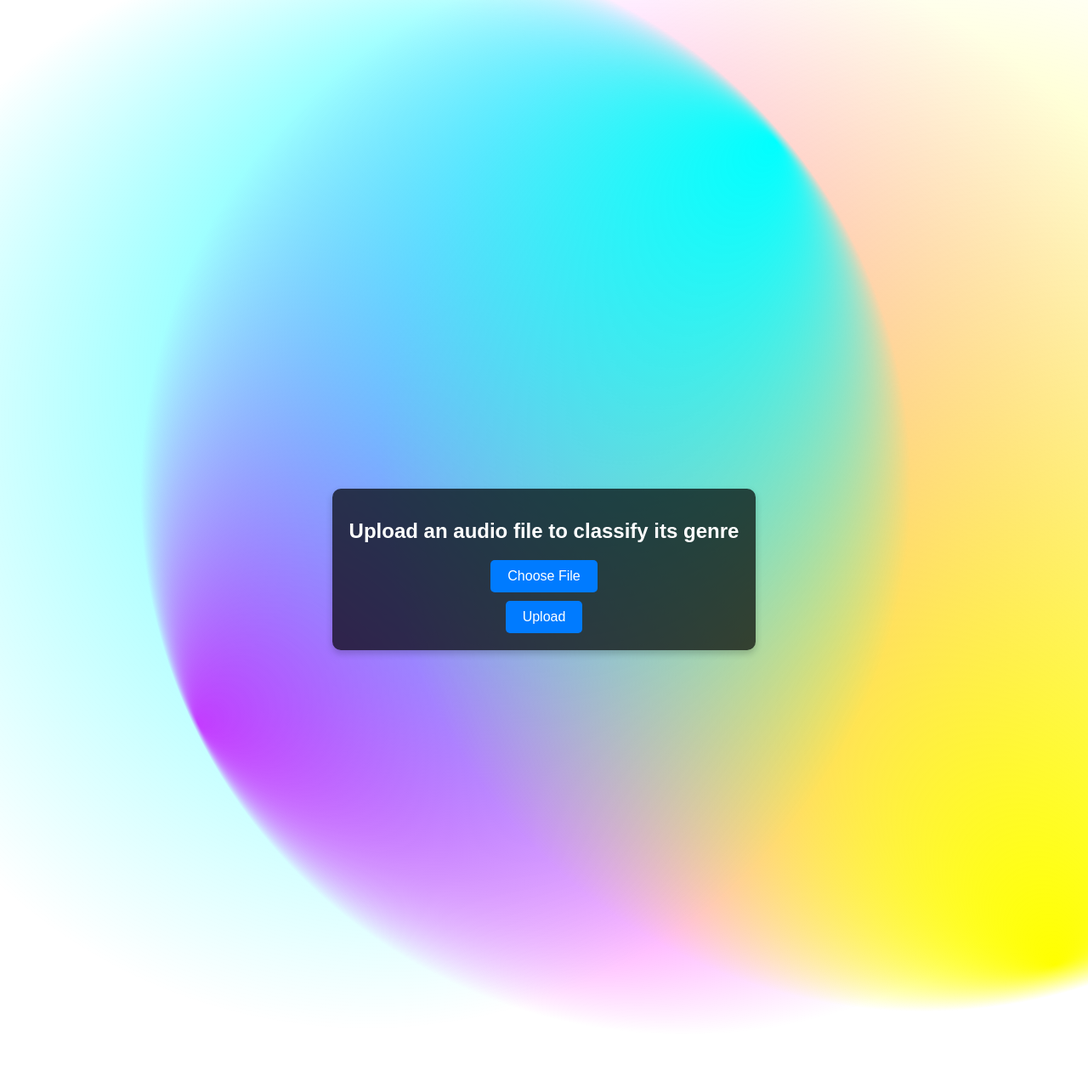
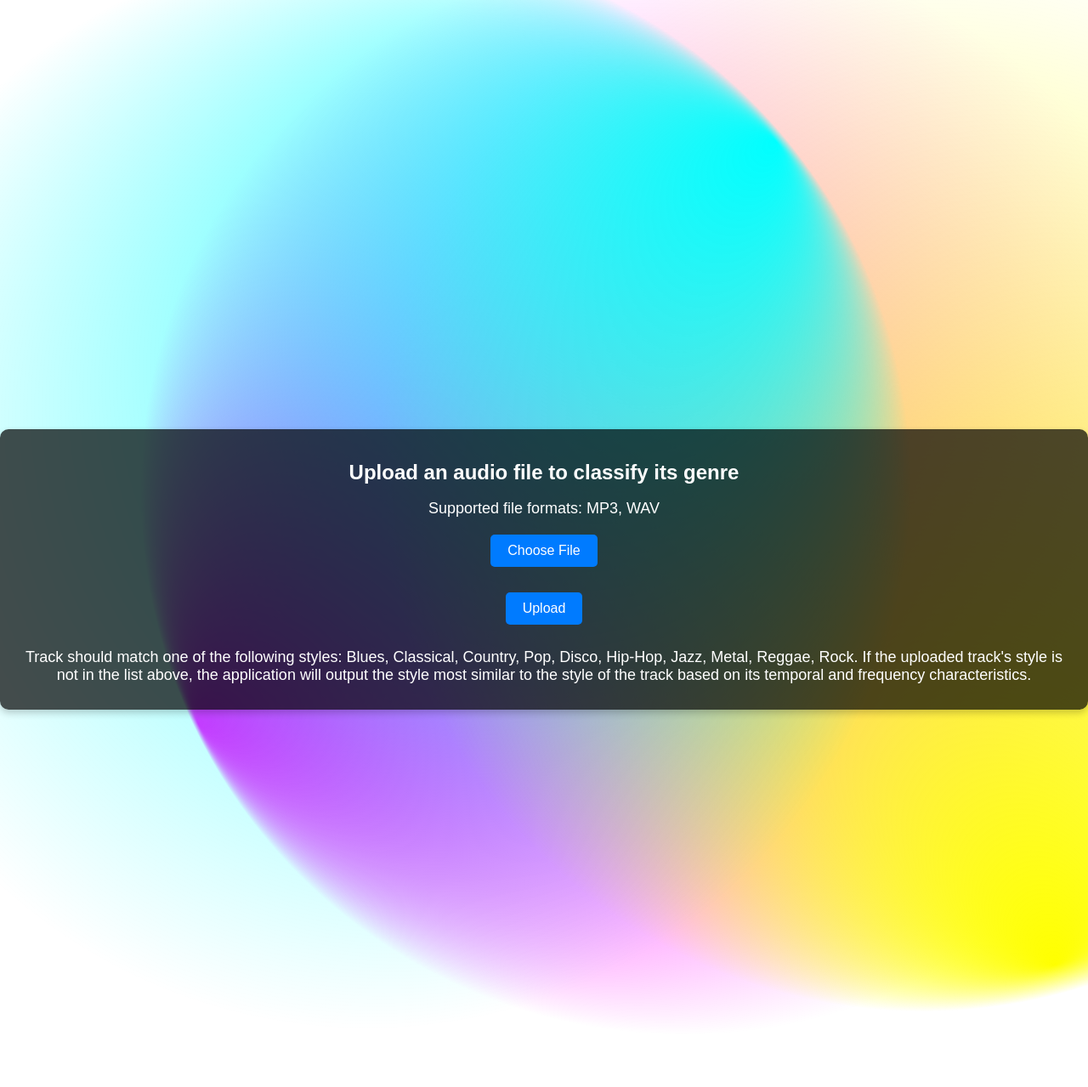
Before and after one commit to DanTyukin/Genre_classification, a Flask app: page / in a window 1280 px wide. Shown: the top 1279 px of the page at 85% size. Run offline with Flask 2, Linux system fonts and the light colour scheme; parts of the project's set-up code (start-up, migrations or seed data) failed here and were passed over; some libraries are stand-ins or nearby versions.

Commit message:
Обновленные версии файлов.

```diff
--- a/server/templates/index.html
+++ b/server/templates/index.html
@@ -19,7 +19,7 @@
             height: 100%;
             margin: 0;
             padding: 0;
-            overflow-x: hidden; /* Убираем ползунок по горизонтали */
+            overflow-x: hidden;
         }
         .container {
             position: relative;
@@ -42,11 +42,11 @@
         }
         h1 {
             font-size: 24px;
-            margin-bottom: 20px;
+            margin-bottom: 10px;
         }
         p {
             font-size: 18px;
-            margin-bottom: 20px;
+            margin-bottom: 10px;
         }
         .upload-btn {
             padding: 10px 20px;
@@ -59,6 +59,8 @@
             text-decoration: none;
             display: inline-block;
             font-size: 16px;
+            margin-bottom: 10px;
+            margin-top: 10px;
         }
         .upload-btn:hover {
             background-color: #0056b3;
@@ -67,14 +69,13 @@
         .upload-btn:active {
             transform: scale(0.95);
         }
-        /* Убираем стандартный стиль для input[type="file"] */
         input[type="file"] {
             display: none;
         }
-        /* Стили для отображения имени выбранного файла */
         #file-name {
             font-size: 14px;
             margin-top: 10px;
+            margin-bottom: 10px;
             color: #ddd;
         }
         #loading {
@@ -82,17 +83,21 @@
             color: #fff;
             font-size: 18px;
         }
-        #drop-zone {
-            border: 2px dashed #007bff;
-            padding: 20px;
-            margin-top: 20px;
-        }
         @keyframes fadeIn {
             from { opacity: 0; }
             to { opacity: 1; }
         }
         .result-animation {
             animation: fadeIn 1s;
+        }
+        #audio-player {
+    display: block;
+    margin: 0 auto;
+    margin-bottom: 10px;
+}
+        #visualizer {
+    display: block;
+    margin: 0 auto;
 }
     </style>
 </head>
@@ -151,8 +156,8 @@
     <div class="container">
         <div class="result-container">
             <h1>Upload an audio file to classify its genre</h1>
+            <p class="file-format">Supported file formats: MP3, WAV</p>
             <form id="upload-form" action="/predict" method="post" enctype="multipart/form-data">
-                <!-- Используем обычную кнопку для открытия диалогового окна выбора файла -->
                 <label class="upload-btn" for="file-input">Choose File</label>
                 <input id="file-input" type="file" name="file" accept="audio/*">
                 <div id="file-name"></div>
@@ -161,6 +166,11 @@
             <div id="loading">Loading...</div>
             <audio id="audio-player" controls style="display:none;"></audio>
             <canvas id="visualizer" width="600" height="200" style="display:none;"></canvas>
+            <p class="genre-info">
+            Track should match one of the following styles: Blues, Classical, Country, Pop, Disco, Hip-Hop, Jazz, Metal, Reggae, Rock.
+            If the uploaded track's style is not in the list above, the application will output the style most similar to the style of the track
+            based on its temporal and frequency characteristics.
+        </p>
         </div>
     </div>
     <script>
@@ -187,13 +197,16 @@
         form.addEventListener('submit', function(event) {
     const file = fileInput.files[0];
     const validExtensions = ['mp3', 'wav'];
-        const fileExtension = file.name.split('.').pop().toLowerCase();
+    const fileExtension = file ? file.name.split('.').pop().toLowerCase() : '';
 
-        if (!validExtensions.includes(fileExtension)) {
-            event.preventDefault(); // Предотвращаем отправку формы
+    if (!file) {
+        event.preventDefault();
+        alert('No selected file');
+    } else if (!validExtensions.includes(fileExtension)) {
+        event.preventDefault();
         alert('Invalid file format. Please select an mp3 or wav file.');
     } else {
-            loading.style.display = 'block'; // Показываем индикатор загрузки
+        loading.style.display = 'block';
     }
 });
 
```
Lines whose indentation alone changed are shown as unchanged.
